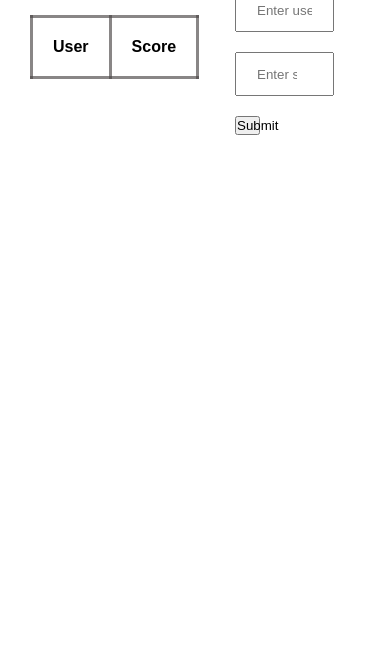
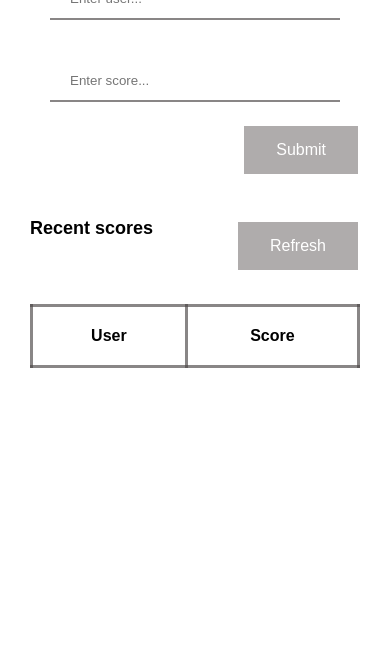
Before and after one commit to bushmusi/leaderboard, a website built with webpack: page src/index.html in a window 390 px wide. Shown: the part 196-844 px from the top of the page. Built offline with nearby package versions, Linux system fonts and the light colour scheme; no server answers; a web font is replaced by a local one.

Commit message:
Add mobile version layout

```diff
--- a/src/style.scss
+++ b/src/style.scss
@@ -7,6 +7,7 @@ $font-congose: "cocogoose", sans-serif;
 $padding-square: 30px 30px;
 $flex-col-gap: 40px;
 $table-padding: 20px 20px;
+$breakpoint-tablet: 768px;
 
 *,
 ::before,
@@ -40,6 +41,32 @@ body {
   overflow-x: hidden;
 }
 
+button {
+  background-color: rgb(175, 172, 172);
+  border: none;
+  color: white;
+  padding: 15px 32px;
+  text-align: center;
+  text-decoration: none;
+  display: inline-block;
+  font-size: 16px;
+  margin: 4px 2px;
+  cursor: pointer;
+}
+
+button:hover {
+  background-color: rgb(248, 246, 246);
+  border: none;
+  color: rgb(59, 55, 55);
+  padding: 15px 32px;
+  text-align: center;
+  text-decoration: none;
+  display: inline-block;
+  font-size: 16px;
+  margin: 4px 2px;
+  cursor: pointer;
+}
+
 header {
   h1 {
     padding: $padding-square;
@@ -61,6 +88,12 @@ main {
     div {
       display: flex;
       column-gap: $flex-col-gap;
+
+      h2 {
+        font-family: $font-lato;
+        flex: 2;
+      }
+
     }
 
     table {
@@ -94,25 +127,47 @@ main {
   aside {
     display: flex;
     flex-direction: column;
-    width: 50%;
+    width: 50vw;
 
     form {
       display: flex;
       flex-direction: column;
-      margin-top: 30px;
-      row-gap: 20px;
-      width: 60%;
 
       input[type=text],
       input[type=number] {
-        box-sizing: border-box;
+        border: none;
+        border-bottom: 2px solid rgba(75, 69, 69, 0.651);
         height: 40px;
         padding: $table-padding;
+        margin: 20px;
       }
 
       button[type=submit] {
-        width: 25%;
+        width: auto;
+        float: right;
       }
     }
   }
 }
+
+@media (max-width: $breakpoint-tablet) {
+  main {
+    display: flex;
+    flex-direction: column-reverse;
+    padding: $padding-square;
+    row-gap: $flex-col-gap;
+
+    section {
+      width: 100%;
+
+      h2 {
+        font-family: $font-congose;
+        font-size: large;
+      }
+    }
+
+    aside {
+      width: 100%;
+    }
+  }
+}
```
